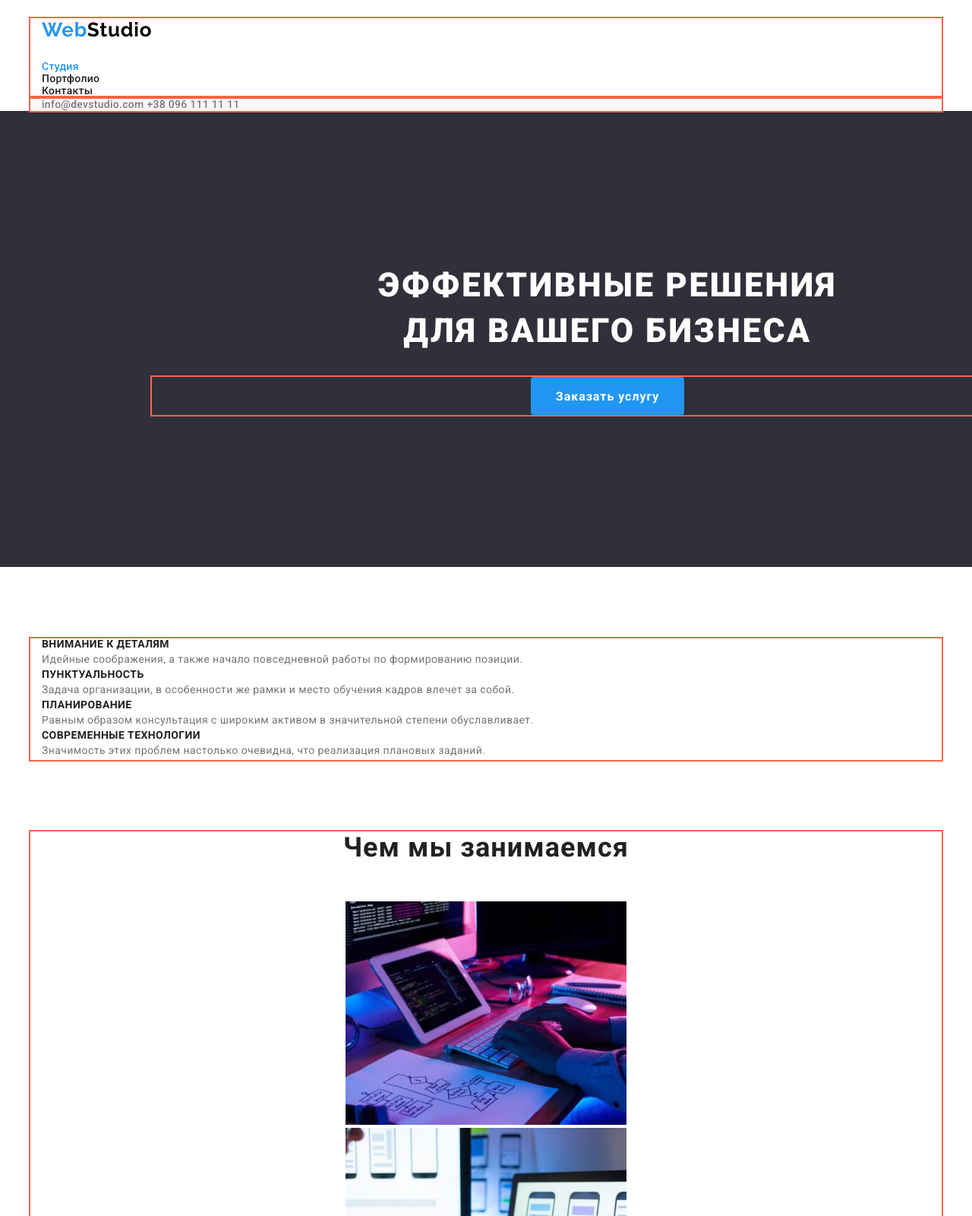
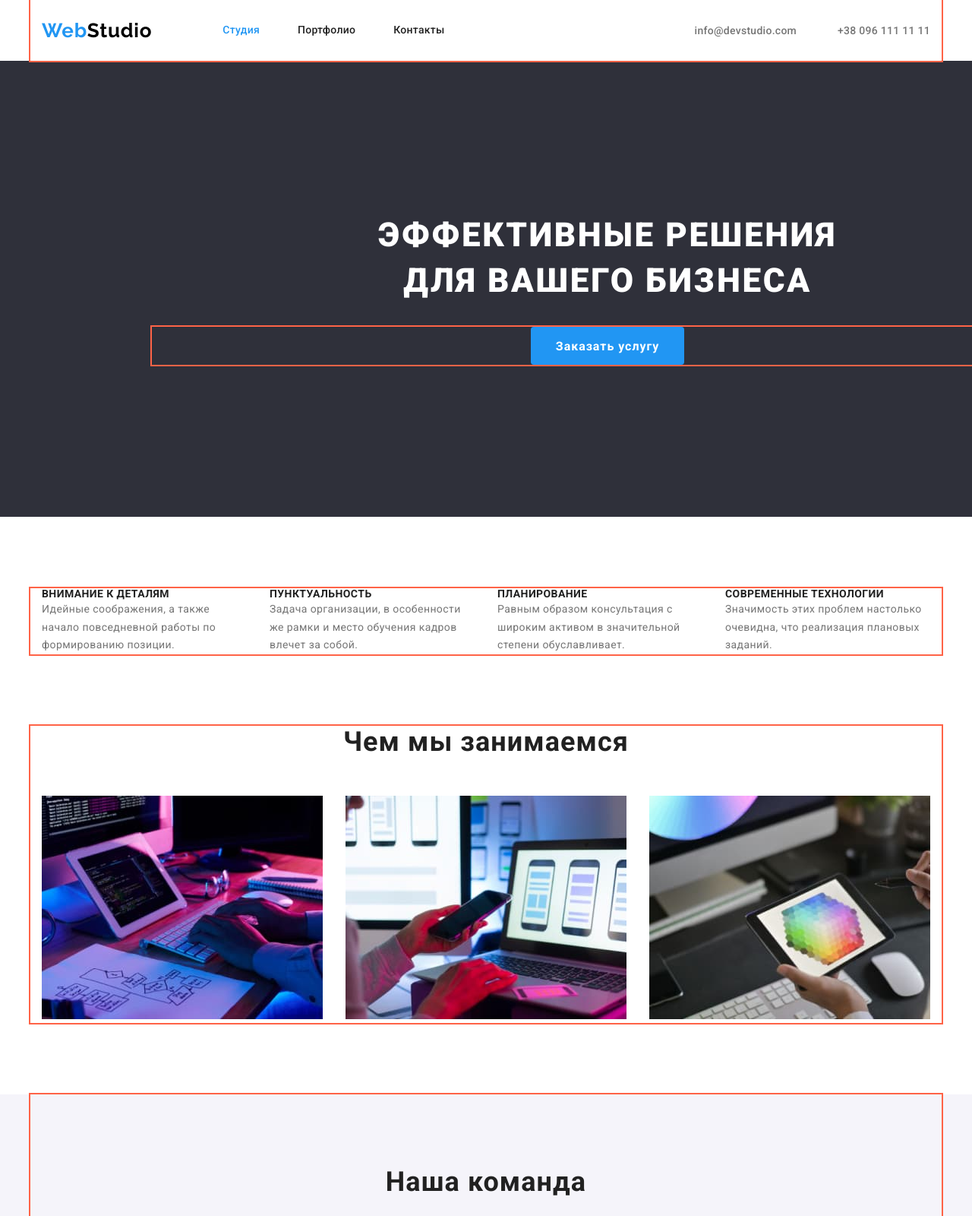
Before and after one commit to Lightoff1/goit-markup-hw-03, a plain HTML site: page index.html in a window 1280 px wide. Shown: the top 1600 px of the page at 76% size. Drawn offline with nearby package versions, Linux system fonts and the light colour scheme.

Commit message:
flex index

```diff
--- a/css/style.css
+++ b/css/style.css
@@ -47,10 +47,13 @@ body {
 /* Стилизируем header */
 .header {
   background-color: var(--tertiary-text-color);
-  padding-top: 24px;
-}
+  }
 
 /* Логотип */
+.header .container {
+  display: flex;
+  align-items: center;
+}
 .logo-web {
   color: var(--accent-color);
   font-family: Raleway;
@@ -58,10 +61,11 @@ body {
   font-size: 26px;
   line-height: 1.19;
   letter-spacing: 0.03em;
-  padding-bottom: 25px;
-  display: inline-block;
   }
 .logo-studio-head {
+  padding-bottom: 25px;
+  padding-top: 24px;
+  margin-right: 93px;
   color: #000000;
   font-family: Raleway;
   font-weight: 700px;
@@ -72,15 +76,32 @@ body {
 
 /* Элементы навигации */
 .nav-item {
+  display: flex;
+
   font-weight: 500;
   font-size: 14px;
   line-height: 1.14;
   letter-spacing: 0.02em;
   color: var(--secondary-text-color);
   }
+  .nav-item .item:not(:last-child){
+    margin-right: 50px;
+  }
+  .nav-item .item{
+    padding-top: 32px;
+    padding-bottom: 32px;
+  }
+  .header-contacts{
+    margin-left: auto;
+  }
+  .mail-header{
+    margin-right: 50px;
+  }
 
-.header-contacts .mail,
+.header-contacts .mail-header,
 .header-contacts .phone {
+  padding-top: 32px;
+  padding-bottom: 32px;
   font-weight: 500;
   font-size: 14px;
   line-height: 1.14;
@@ -106,13 +127,14 @@ body {
 
 /* Герой */
 .hero {
-  background-color: #2f303a;
-  text-align: center;
-  margin-bottom: 94px;
-  width: 1600px;
-  height: 600px;
   padding-top: 200px;
   padding-bottom: 200px;
+  margin-bottom: 94px;
+  text-align: center;
+
+  background-color: #2f303a;
+  width: 1600px;
+
 }
 
 .hero-title {
@@ -142,6 +164,10 @@ body {
   height: 50px;
   border-radius: 4px;
   }
+  .hero-button:hover,
+  .hero-button:focus{
+    background-color: #188CE8;
+  }
 
 /* Особенности */
 .features {
@@ -161,6 +187,15 @@ body {
   margin-bottom: 0px;
   margin-top: 0px;
 }
+.features-list {
+  display: flex;
+  }
+.features-list .item{
+  width: 270px;
+}
+  .features-list .item:not(:last-child){
+    margin-right: 30px;
+  }
 .features-item {
   font-size: 14px;
   line-height: 1.71;
@@ -182,12 +217,17 @@ body {
   margin-top: 0px;
   margin-bottom: 50px;
   }
-
+  .what-are-we-doing-list{
+    display: flex
+  }
+  .what-are-we-doing-list .item:not(:last-child){
+    margin-right: 30px;
+  }
   /* Наша команда */
   .our-team {
     text-align: center;
     background-color: #f5f4fa;
-    padding-bottom: 90px;
+    padding-bottom: 94px;
   }
 .our-team-title {
   color: var(--secondary-text-color);
@@ -199,6 +239,12 @@ body {
   padding-bottom: 50px;
   margin-top: 0px;
   margin-bottom: 0px;
+}
+.our-team-list{
+  display: flex;
+}
+.our-team-list .item:not(:last-child){
+  margin-right: 30px;
 }
 .our-team-name {
   background-color: var(--tertiary-text-color);
@@ -279,8 +325,15 @@ button {
 /* Подвал */
 .footer {
   background-color: #2f303a;
-  padding-top: 60px;
-}
+  }
+  .footer .container{
+    display: flex;
+    flex-direction: column;
+    padding-top: 60px;
+    padding-left: 215px;
+    padding-bottom: 60px;
+
+  }
 
 .logo-studio-foot {
   color: var(--tertiary-text-color);
@@ -289,7 +342,6 @@ button {
   font-size: 26px;
   line-height: 1.19;
   letter-spacing: 0.03em;
-  padding-top: 60px;
   }
 
 .adress {
--- a/index.html
+++ b/index.html
@@ -21,22 +21,22 @@
             <nav class="container">
             <a href="./index.html" class="logo-web link">Web<span class="logo-studio-head">Studio</span></a>
             <ul class="nav-item list">
-                <li>
+                <li class="item">
                     <a href="./index.html" class="nav-item link current">Студия</a>
                 </li>
-                <li>
+                <li class="item">
                     <a href="./portfolio.html" class="nav-item link">Портфолио</a>
                 </li>
-                <li>
+                <li class="item">
                     <a href="" class="nav-item link">Контакты</a>
                 </li>
             </ul>
-            </nav>
 
-        <div class="header-contacts container">
-            <a href="mailto:info@devstudio.com" class="mail link">info@devstudio.com</a>
+        <div class="header-contacts">
+            <a href="mailto:info@devstudio.com" class="mail-header link">info@devstudio.com</a>
             <a href="tel:+380961111111" class="phone link">+38 096 111 11 11</a>
         </div>
+        </nav>
 
 
     </header>
@@ -53,22 +53,22 @@
             <div class="container">
                 <h2 class="features-list-title"></h2>
                 <ul class="features-list list">
-                    <li>
+                    <li class="item">
                         <h3 class="features-title">Внимание к деталям</h3>
                         <p class="features-item">Идейные соображения, а также начало повседневной работы по формированию
                             позиции.</p>
                     </li>
-                    <li>
+                    <li class="item">
                         <h3 class="features-title">Пунктуальность</h3>
                         <p class="features-item">Задача организации, в особенности же рамки и место обучения кадров влечет
                             за собой.</p>
                     </li>
-                    <li>
+                    <li class="item">
                         <h3 class="features-title">Планирование</h3>
                         <p class="features-item">Равным образом консультация с широким активом в значительной степени
                             обуславливает.</p>
                     </li>
-                    <li>
+                    <li class="item">
                         <h3 class="features-title">Современные технологии</h3>
                         <p class="features-item">Значимость этих проблем настолько очевидна, что реализация плановых
                             заданий.</p>
@@ -81,13 +81,13 @@
             <div class="container">
                 <h2 class="what-are-we-doing-title">Чем мы занимаемся</h2>
                 <ul class="what-are-we-doing-list list">
-                    <li>
+                    <li class="item">
                         <img src="./images/what-are-we-doing/box-1.jpg" alt="руки на клавиатуре" width="370" height="294">
                     </li>
-                    <li>
+                    <li class="item">
                         <img src="./images/what-are-we-doing/box-2.jpg" alt="ноутбук и смартфон" width="370" height="294">
                     </li>
-                    <li>
+                    <li class="item">
                         <img src="./images/what-are-we-doing/box-3.jpg" alt="цветовая палитра на планшете" width="370" height="294">
                     </li>
                 </ul>
@@ -100,23 +100,23 @@
             <div class="container">
                 <h2 class="our-team-title">Наша команда</h2>
                 <ul class="our-team-list list">
-                <li>
+                <li class="item">
                     <img src="./images/our-team/ihor.jpg" alt="Мужчина в очках и рубашке" width="270" height="260">
                     <p class="our-team-name">Игорь Демьяненко</p>
                     <p class="our-team-spec">Product Designer</p>
                 </li>
-                <li>
+                <li class="item">
                     <img src="./images/our-team/olha.jpg" alt="Белокурая девушка в очках и костюме" width="270"
                         height="260">
                     <p class="our-team-name">Ольга Репина</p>
                     <p class="our-team-spec">Frontend Developer</p>
                 </li>
-                <li>
+                <li class="item">
                     <img src="./images/our-team/nik.jpg" alt="Мужчина в рубашке" width="270" height="260">
                     <p class="our-team-name">Николай Тарасов</p>
                     <p class="our-team-spec">Marketing</p>
                 </li>
-                <li>
+                <li class="item">
                     <img src="./images/our-team/michael.jpg" alt="Мужчина в очках и футболке" width="270" height="260">
                     <p class="our-team-name">Михаил Ермаков</p>
                     <p class="our-team-spec">UI Designer</p>
```
Also changed, not shown: portfolio.html (+11 -9 lines).
